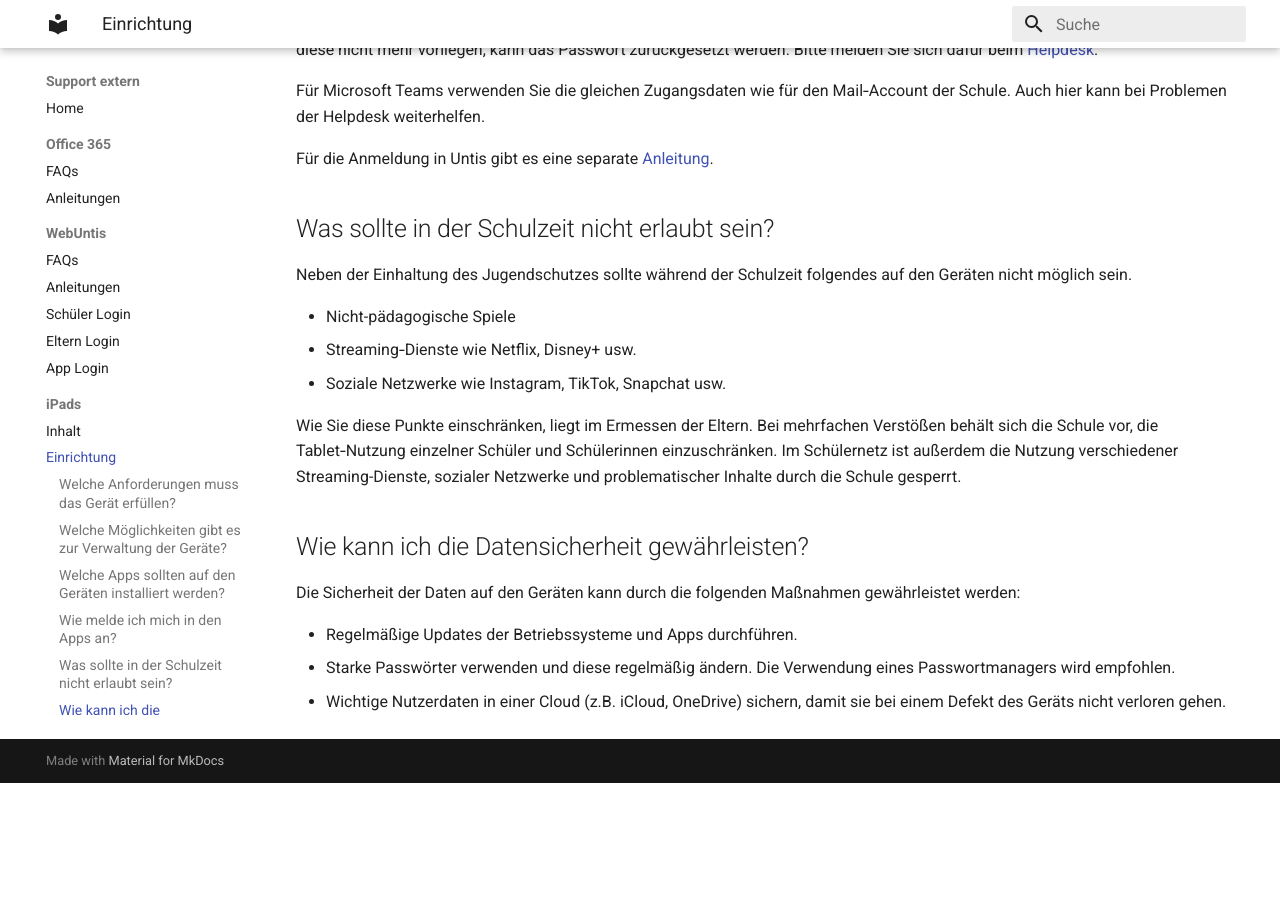
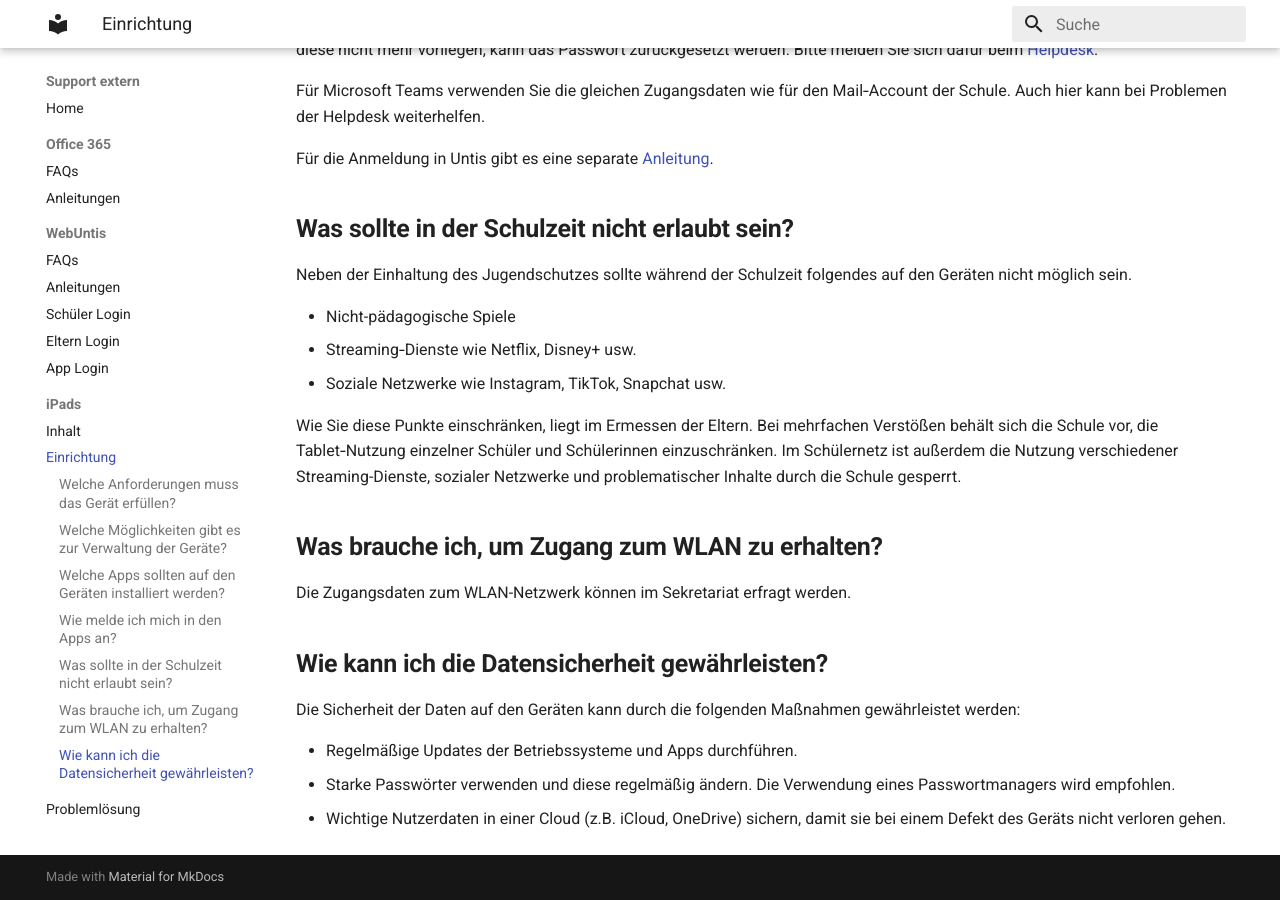
Before and after one commit to Paedagogium-Schwerin/paedagogium-schwerin.github.io, an MkDocs documentation site: the page built from docs/iPads/setup.md, in a window 1280 px wide and 900 px high, scrolled down 1801 px. Built offline with MkDocs 1.6.1 and Material for MkDocs 9.7.7, drawn with Linux system fonts in a browser that asks for light colours; before the commit the page ends 2584 px from its top, so only the background shows below that.

Commit message:
style: improve header formatting

```diff
--- a/docs/iPads/setup.md
+++ b/docs/iPads/setup.md
@@ -3,7 +3,7 @@
 Auf dieser Seite finden Sie Informationen und Tipps zur Einrichtung und Verwaltung von iPads, die in den iPad-Klassen am Pädagogium verwendet werden.
 Die Anleitungen auf dieser Seite beziehen sich teilweise auf Geräte auf Werkseinstellungen. Falls Sie ein Gerät zurücksetzen wollen, können Sie dieser Frage nachgehen: [Was mache ich, wenn das Gerät nicht mehr funktioniert?](help.md#was-mache-ich-wenn-das-geraet-nicht-mehr-funktioniert).
 
-## Welche Anforderungen muss das Gerät erfüllen?
+## **Welche Anforderungen muss das Gerät erfüllen?**
 Jedes aktuelle Tablet sollte den Anforderungen gerecht werden. Die Geräte werden hauptsächlich zum Aufrufen von Lehrbüchern, für Internetrecherche und für die Kommunikation über Teams verwendet. Sie können zusätzlich auch zum Anfertigen von Notizen eingesetzt werden; dann kann ein Tablet‑Stift oder eine Tastatur sinnvoll sein.
 
 Wir empfehlen Apple iPads. Keine Serie fällt aufgrund ihrer Leistungsmerkmale aus.
@@ -18,7 +18,7 @@ Die aktuellen Apple iPads sind:
 Sollten Sie sich für ein anderes Gerät entscheiden, achten Sie bitte darauf, dass es mindestens 128GB Speicher hat.
 
 
-## Welche Möglichkeiten gibt es zur Verwaltung der Geräte?
+## **Welche Möglichkeiten gibt es zur Verwaltung der Geräte?**
 Beide Betriebssysteme bieten Möglichkeiten für Eltern, die Geräte ihrer Kinder zu verwalten. Dadurch können Sie App‑Installationen und Nutzungszeiträume steuern. Bitte bedenken Sie auch, dass Sie für ein Kind **keinen** vollwertigen Apple‑ oder Google‑Account anlegen sollten. Beide Betriebssysteme bieten deshalb Möglichkeiten, einen Kinderaccount zu erstellen. Es empfielt sich sehr, diese Möglichkeiten zu nutzen.
 
 Nähere Informationen finden Sie hier:
@@ -41,7 +41,8 @@ Hinweis: Apple hat angekündigt, die Möglichkeiten zur Verwaltung von Kinderacc
 In begrenztem Rahmen kann bei Fragen auch der [Helpdesk](../index.md#keine-antwort-gefunden) weiterhelfen.
 
 
-## Welche Apps sollten auf den Geräten installiert werden?
+
+## **Welche Apps sollten auf den Geräten installiert werden?**
 Für den Schulalltag werden die folgenden Apps auf den Geräten benötigt. Bitte installieren Sie diese Apps vor Beginn des Schuljahres auf den Geräten.
 
 - Westermann BiBox für [iPadOS](https://apps.apple.com/de/app/bibox/id1478408158
@@ -56,7 +57,8 @@ Microsoft Teams) oder [Android](https://play.google.com/store/apps/details?id=co
 Weitere Informationen zu den Office‑Apps finden Sie in den [FAQs zu Office 365](../office365/index.md).
 
 
-## Wie melde ich mich in den Apps an?
+
+## **Wie melde ich mich in den Apps an?**
 Für die BiBox und Cornelsen Lernen haben die Schüler und Schülerinnen zu Beginn der 7. Klasse ihre Zugangsdaten erhalten. Sofern diese nicht mehr vorliegen, kann das Passwort zurückgesetzt werden. Bitte melden Sie sich dafür beim [Helpdesk](../index.md#keine-antwort-gefunden).
 
 Für Microsoft Teams verwenden Sie die gleichen Zugangsdaten wie für den Mail‑Account der Schule. Auch hier kann bei Problemen der Helpdesk weiterhelfen.
@@ -64,7 +66,8 @@ Für Microsoft Teams verwenden Sie die gleichen Zugangsdaten wie für den Mail
 Für die Anmeldung in Untis gibt es eine separate [Anleitung](../webuntis/students-login.md).
 
 
-## Was sollte in der Schulzeit nicht erlaubt sein?
+
+## **Was sollte in der Schulzeit nicht erlaubt sein?**
 Neben der Einhaltung des Jugendschutzes sollte während der Schulzeit folgendes auf den Geräten nicht möglich sein.
 
 - Nicht-pädagogische Spiele
@@ -74,8 +77,10 @@ Neben der Einhaltung des Jugendschutzes sollte während der Schulzeit folgendes
 Wie Sie diese Punkte einschränken, liegt im Ermessen der Eltern. Bei mehrfachen Verstößen behält sich die Schule vor, die Tablet‑Nutzung einzelner Schüler und Schülerinnen einzuschränken.
 Im Schülernetz ist außerdem die Nutzung verschiedener Streaming-Dienste, sozialer Netzwerke und problematischer Inhalte durch die Schule gesperrt.
 
+## **Was brauche ich, um Zugang zum WLAN zu erhalten?**
+Die Zugangsdaten zum WLAN-Netzwerk können im Sekretariat erfragt werden.
 
-## Wie kann ich die Datensicherheit gewährleisten?
+## **Wie kann ich die Datensicherheit gewährleisten?**
 Die Sicherheit der Daten auf den Geräten kann durch die folgenden Maßnahmen gewährleistet werden:
 
 - Regelmäßige Updates der Betriebssysteme und Apps durchführen.
```
Also changed, not shown: docs/iPads/help.md (+3 -2 lines), docs/iPads/index.md (+2 -0 lines), docs/office365/index.md (+4 -3 lines).
